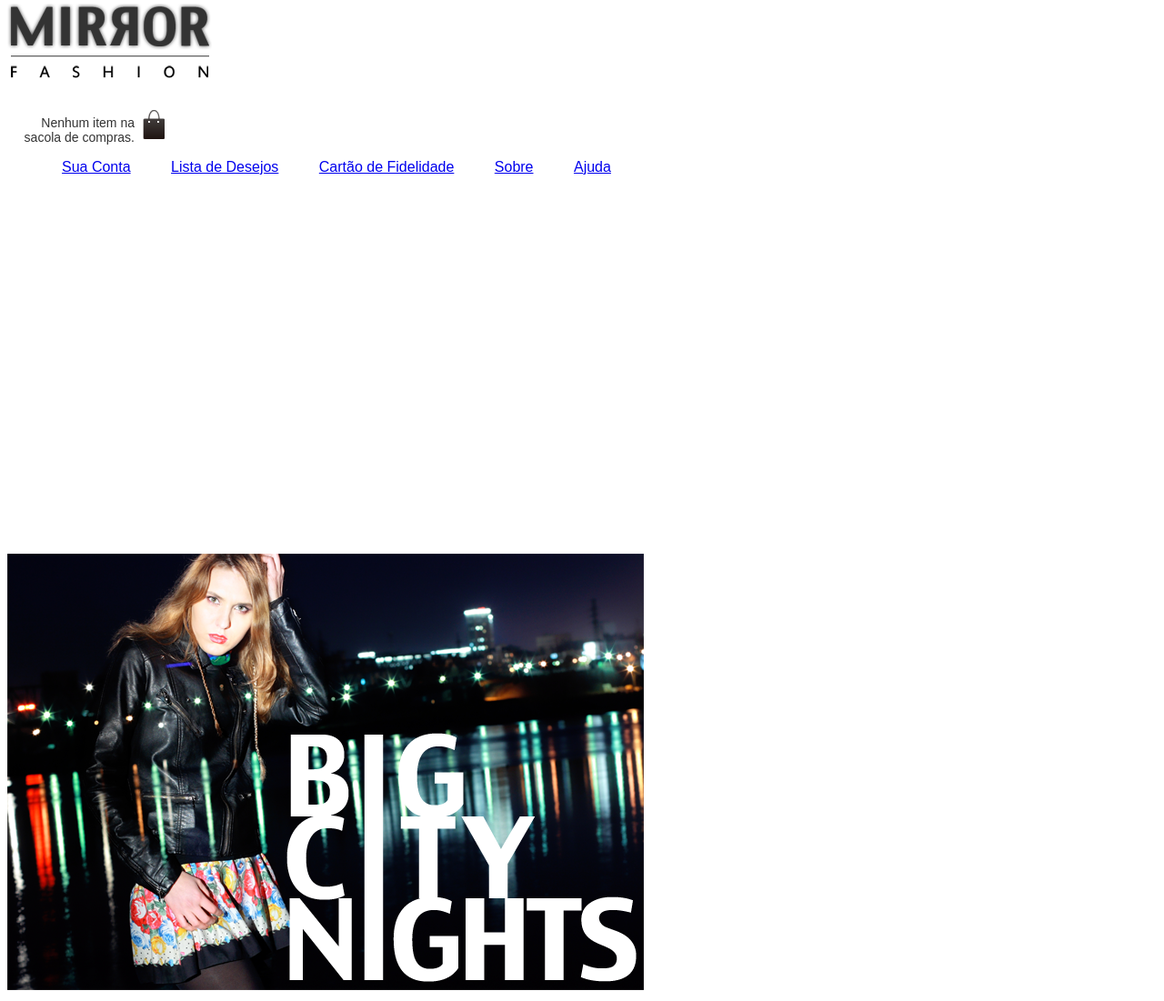
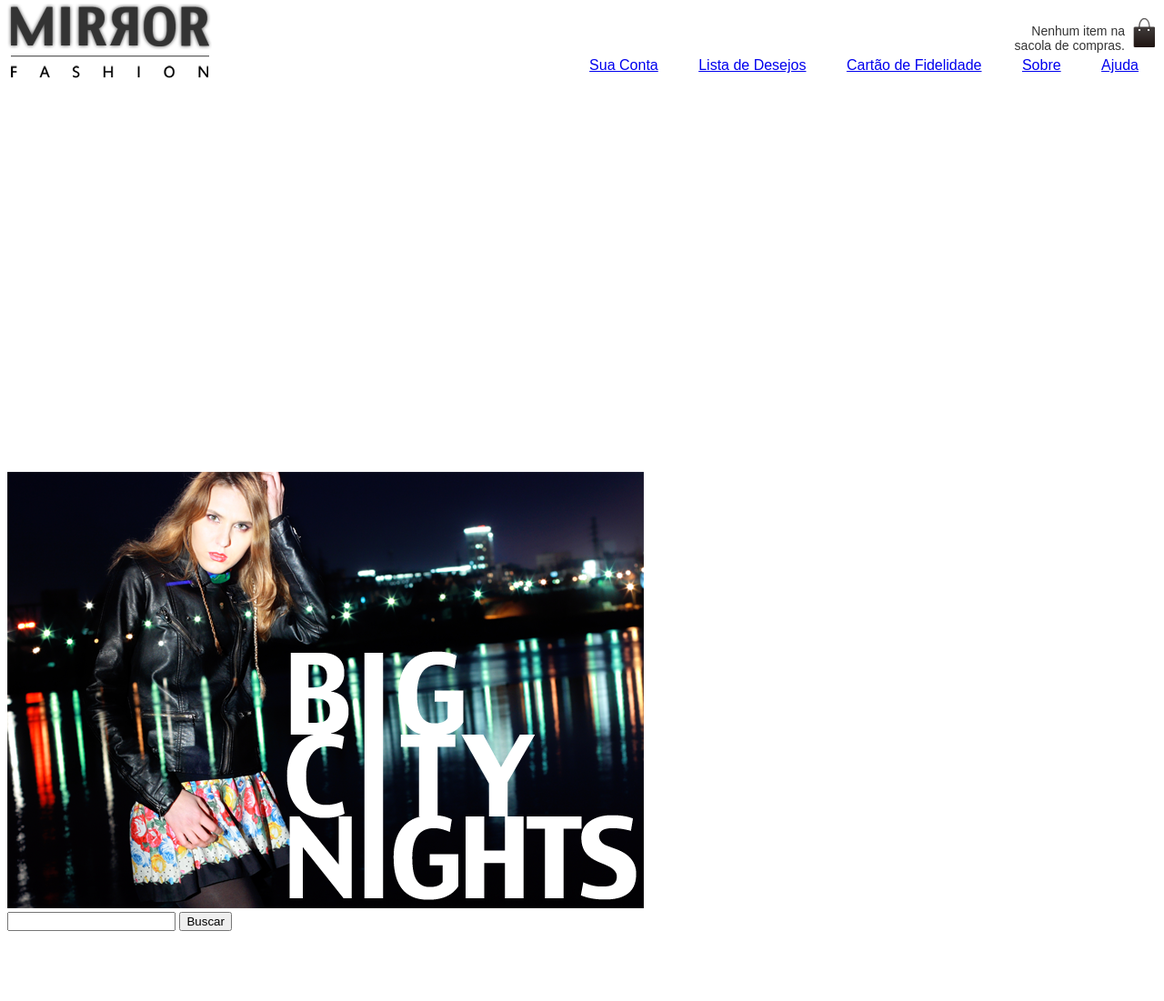
Before and after one commit to gabriel1712x/aula01, a plain HTML site: page index.html in a window 1280 px wide. Shown: the part 17-1118 px from the top of the page at 91% size. After the commit the page ends 1049 px from the top, so only its background shows below. Drawn offline with Linux system fonts and the light colour scheme.

Commit message:
alinhamos o nosso index

```diff
--- a/css/index.css
+++ b/css/index.css
@@ -56,3 +56,28 @@ body {
     top: 20px;
     right: 30px;
 }
+
+.relativo {
+    position: relative;
+}
+
+header {
+    position: relative;
+}
+
+.menu-opcoes {
+    position: absolute;
+    bottom: 0;
+    right: 0;
+}
+
+.sacola {
+    position: absolute;
+    top: 0;
+    right: 0;
+}
+
+.busca,
+.menu-departamentos {
+    float: left;
+}
--- a/index.html
+++ b/index.html
@@ -40,6 +40,10 @@
     </div>
     <footer>
         <!-- Conteúdo do Rodapé -->
+    <form>
+        <input type="search">
+        <button>Buscar</button>
+    </form>
     </footer>
 
 </body>
```
